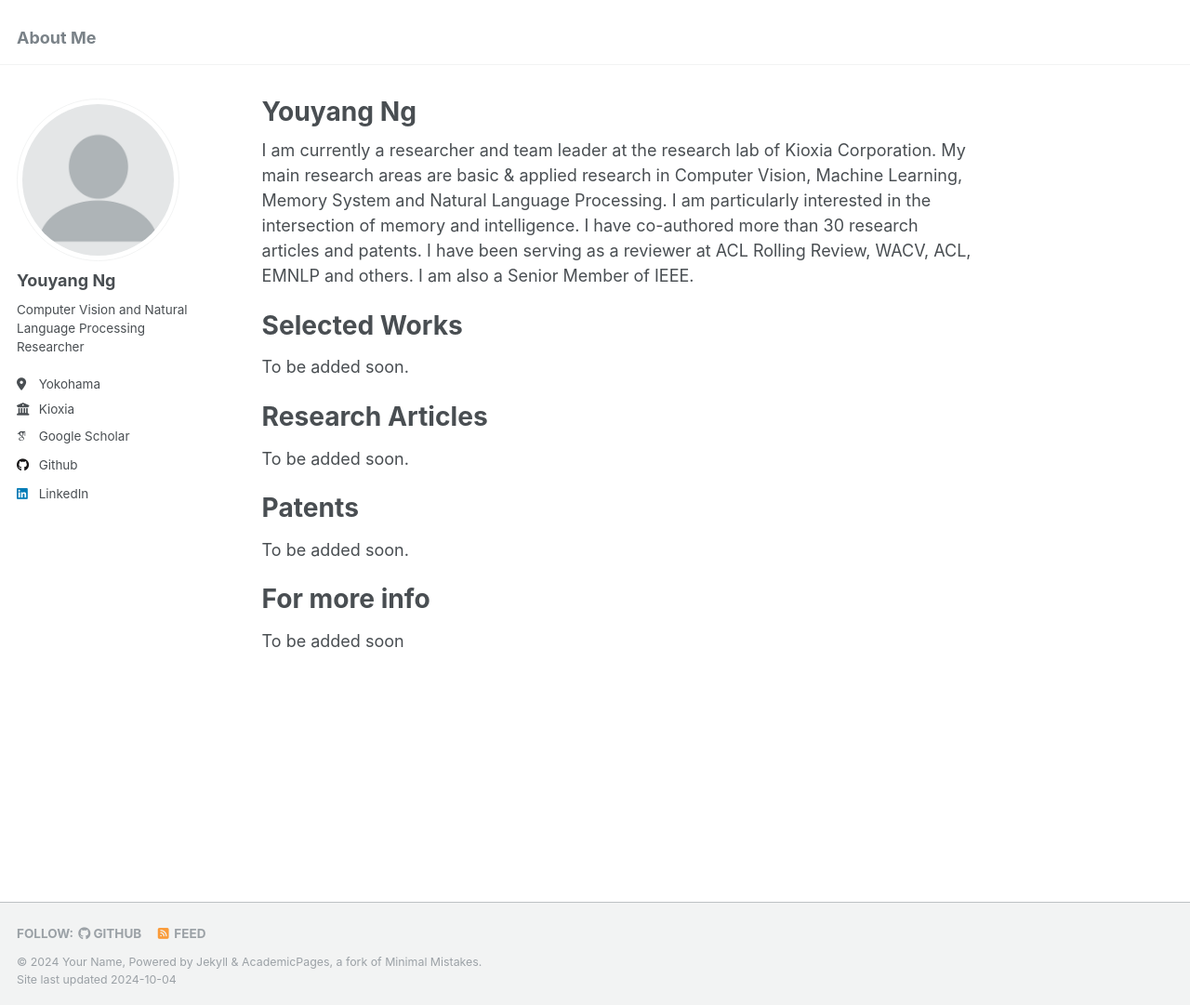
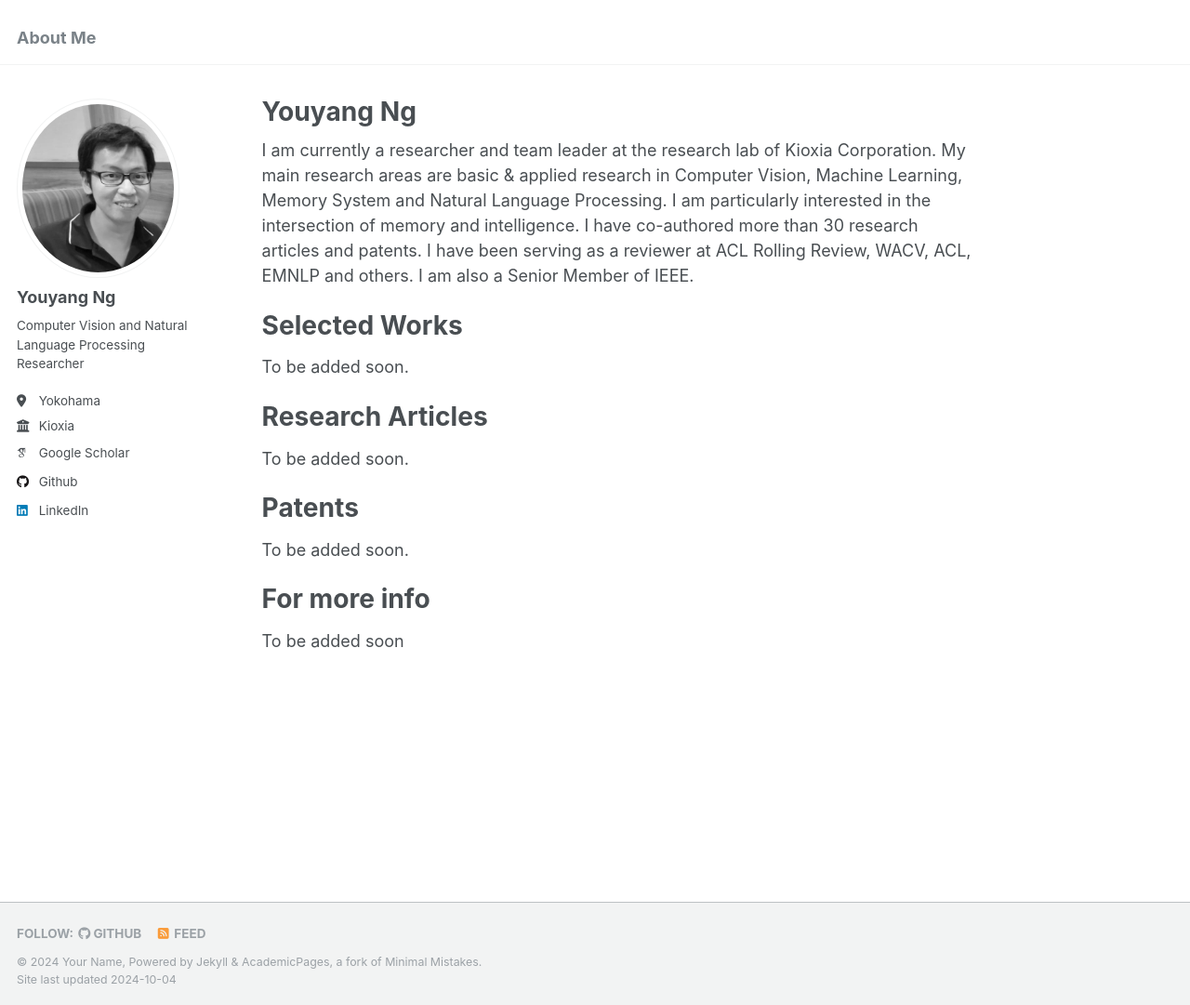
Before and after one commit to yy29/yy29.github.io, a Jekyll site: the page built from _pages/about.md, in a window 1280 px wide and 1081 px high. Shown: the whole window at 93% size. Built offline with Jekyll 4.4.1, drawn with Linux system fonts in a browser that asks for light colours; some web fonts are replaced.

Commit message:
Update _config.yml

```diff
--- a/_config.yml
+++ b/_config.yml
@@ -21,7 +21,7 @@ repository               : "yy29/yy29.github.io"
 #               Additional customization can be done by editing /_includes/author-profile.html
 author:
   # Biographic information
-  avatar           : "profile.png"
+  avatar           : "yy_profile.png"
   name             : "Youyang Ng"
   pronouns         : # example: "she/her"
   bio              : "Computer Vision and Natural Language Processing Researcher"
```
